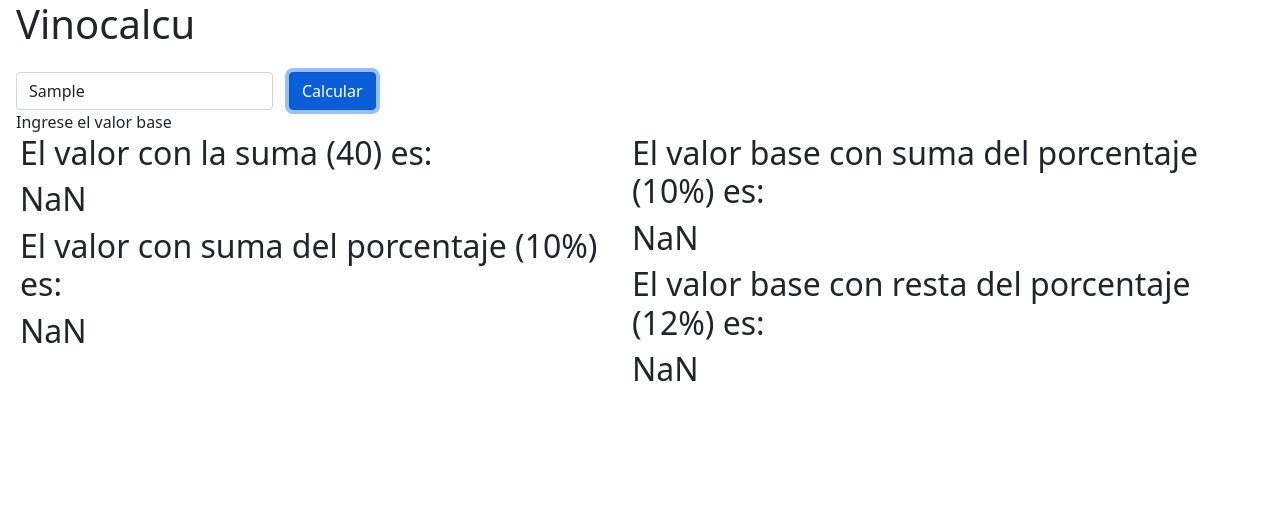
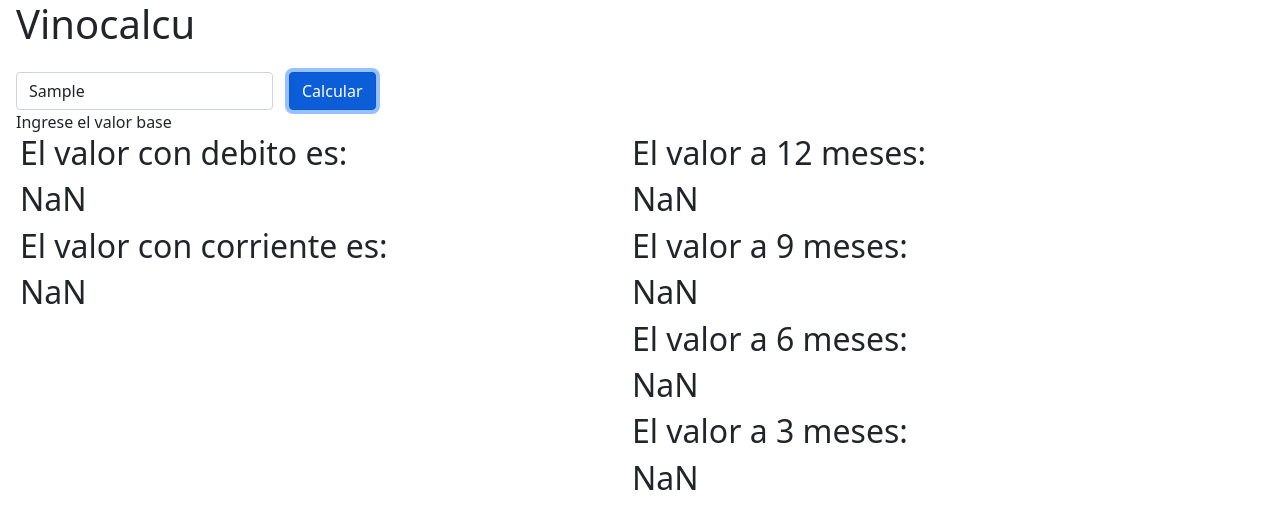
Before and after one commit to khrisparrales/novicalcu, a plain HTML site: page index.html in a window 1280 px wide. Both pictures are taken after typing "Sample" into the empty fields and a click on the button "Calcular". Drawn offline with nearby package versions, Linux system fonts and the light colour scheme.

Commit message:
agregado nuevos valor

```diff
--- a/app.js
+++ b/app.js
@@ -4,31 +4,42 @@ let valorsuma;
 let valorporcentaje;
 let valorbasesuma;
 let valor12;
-
+let valordebito;
 function myFunction() {
   /**convertir valor base a un decimal */
   /**validar que funcione con comas */
   valorBase = document.getElementById("base").value;
   valorBase = valorBase.replace(",", ".");
 
+
+
+
   valorBase = parseFloat(valorBase);
   console.log(valorBase);
   /**Al valor sumarle 40 */
-  valorsuma = valorBase + 40;
+  valorsuma = valorBase + 0;
 
   /**Al valor sumarle el 10% */
-  valorporcentaje = valorsuma + Math.floor(valorsuma * 10) / 100;
+  valorporcentaje = valorsuma + Math.floor(valorsuma * 6) / 100;
+  valordebito = valorsuma + Math.floor(valorsuma * 4) / 100;
+  let valor12c = valorsuma + Math.floor(valorsuma * 18) / 100;
+  let valor9c = valorsuma + Math.floor(valorsuma * 15) / 100;
+  let valor6c = valorsuma + Math.floor(valorsuma * 12) / 100;
+  let valor3c = valorsuma + Math.floor(valorsuma * 9) / 100;
   valorporcentaje = valorporcentaje.toFixed(3);
+
   valorbasesuma = valorBase + Math.floor(valorBase * 10) / 100;
   valorbasesuma = valorbasesuma.toFixed(3);
   valor12 = valorBase - Math.floor(valorBase * 12) / 100;
   valor12 = valor12.toFixed(3);
 
   /**Mostrar el valor en la pagina */
-  document.getElementById("resultadosumatotal").innerHTML = valorsuma;
+  document.getElementById("resultadosumatotal").innerHTML = valordebito;
   document.getElementById("resultadosumaporcentaje").innerHTML =
     valorporcentaje;
-  document.getElementById("resultadobasesumaporcentaje").innerHTML =
-    valorbasesuma;
-  document.getElementById("resultadobasesumaporcentaje12").innerHTML = valor12;
+  document.getElementById("resultado12c").innerHTML =
+    valor12c;
+  document.getElementById("resultado9c").innerHTML = valor9c;
+  document.getElementById("resultado6c").innerHTML = valor6c;
+  document.getElementById("resultado3c").innerHTML = valor3c;
 }
--- a/index.html
+++ b/index.html
@@ -39,16 +39,20 @@
       </div>
       <div class="row">
         <div class="col">
-          <h2>El valor con la suma (40) es:</h2>
+          <h2>El valor con debito es:</h2>
           <h2 id="resultadosumatotal"></h2>
-          <h2>El valor con suma del porcentaje (10%) es:</h2>
+          <h2>El valor con corriente es:</h2>
           <h2 id="resultadosumaporcentaje"></h2>
         </div>
         <div class="col">
-          <h2>El valor base con suma del porcentaje (10%) es:</h2>
-          <h2 id="resultadobasesumaporcentaje"></h2>
-          <h2>El valor base con resta del porcentaje (12%) es:</h2>
-          <h2 id="resultadobasesumaporcentaje12"></h2>
+          <h2>El valor a 12 meses:</h2>
+          <h2 id="resultado12c"></h2>
+          <h2>El valor a 9 meses:</h2>
+          <h2 id="resultado9c"></h2>
+          <h2>El valor a 6 meses:</h2>
+          <h2 id="resultado6c"></h2>
+          <h2>El valor a 3 meses:</h2>
+          <h2 id="resultado3c"></h2>
         </div>
       </div>
     </div>
```
